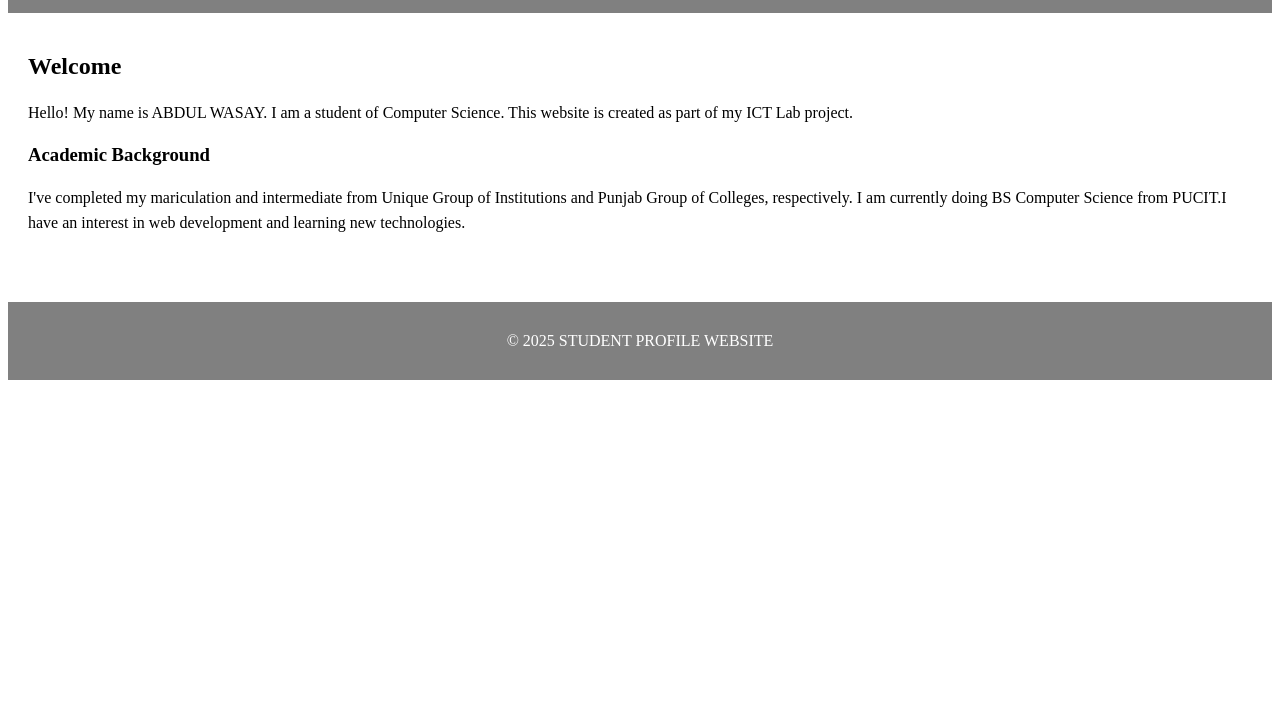
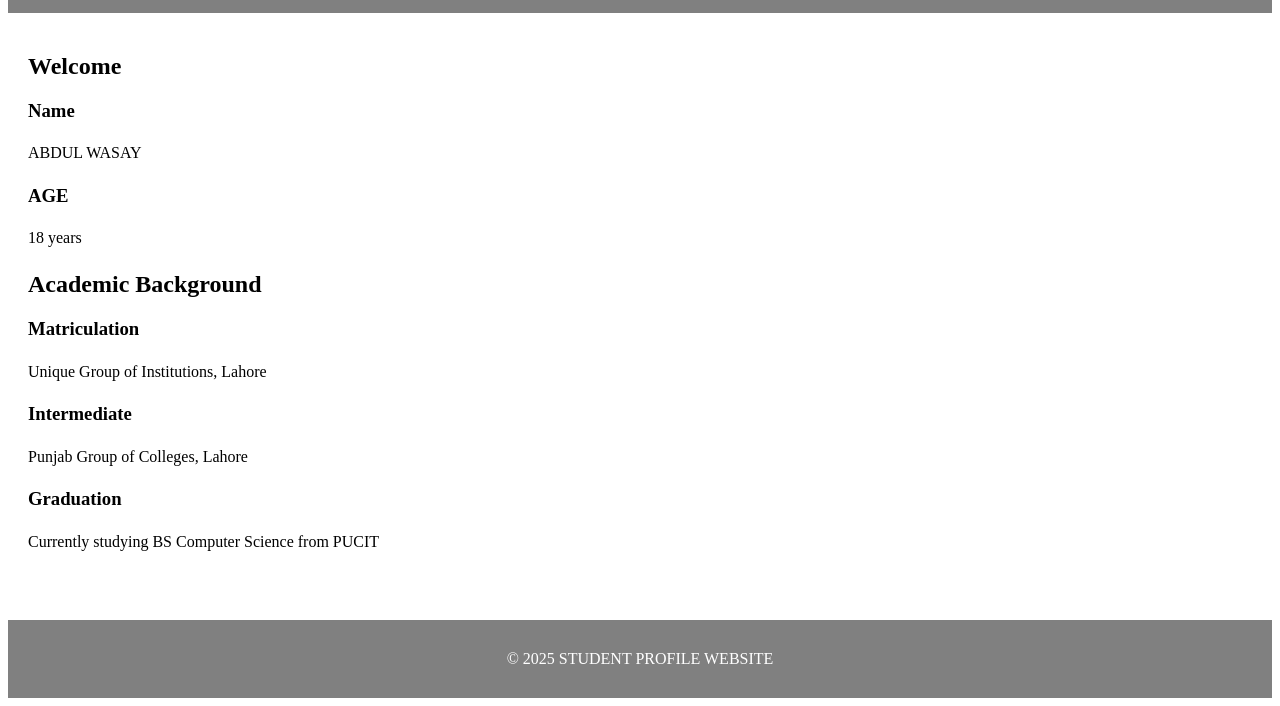
Before and after one commit to AbdulWasay-png/student-profile-website, a plain HTML site: page index.html in a window 1280 px wide. Shown: the part 123-829 px from the top of the page. Before the commit the page ends 800 px from the top, so only its background shows below. Drawn offline with Linux system fonts and the light colour scheme.

Commit message:
Update index.html

```diff
--- a/index.html
+++ b/index.html
@@ -18,16 +18,17 @@
         </header>
         <div class="container">
             <h2>Welcome</h2>
-            <p>
-                Hello! My name is ABDUL WASAY. I am a student of Computer Science.
-                This website is created as part of my ICT Lab project.
-            </p>
-            <h3>Academic Background</h3>
-            <p>
-                I've completed my mariculation and intermediate from Unique Group of Institutions and Punjab
-                Group of Colleges, respectively. I am currently doing BS Computer Science from PUCIT.I have an interest
-                in web development and learning new technologies.
-            </p>
+            <h3>Name</h3>
+            <p>ABDUL WASAY</p>
+            <h3>AGE</h3>
+            <p>18 years</p>
+            <h2>Academic Background</h2>
+            <h3>Matriculation</h3>
+            <p>Unique Group of Institutions, Lahore</p>
+            <h3>Intermediate</h3>
+            <p>Punjab Group of Colleges, Lahore</p>
+            <h3>Graduation</h3>
+            <p>Currently studying BS Computer Science from PUCIT</p>
         </div>
         <footer>
             <p>© 2025 STUDENT PROFILE WEBSITE</p>
```
